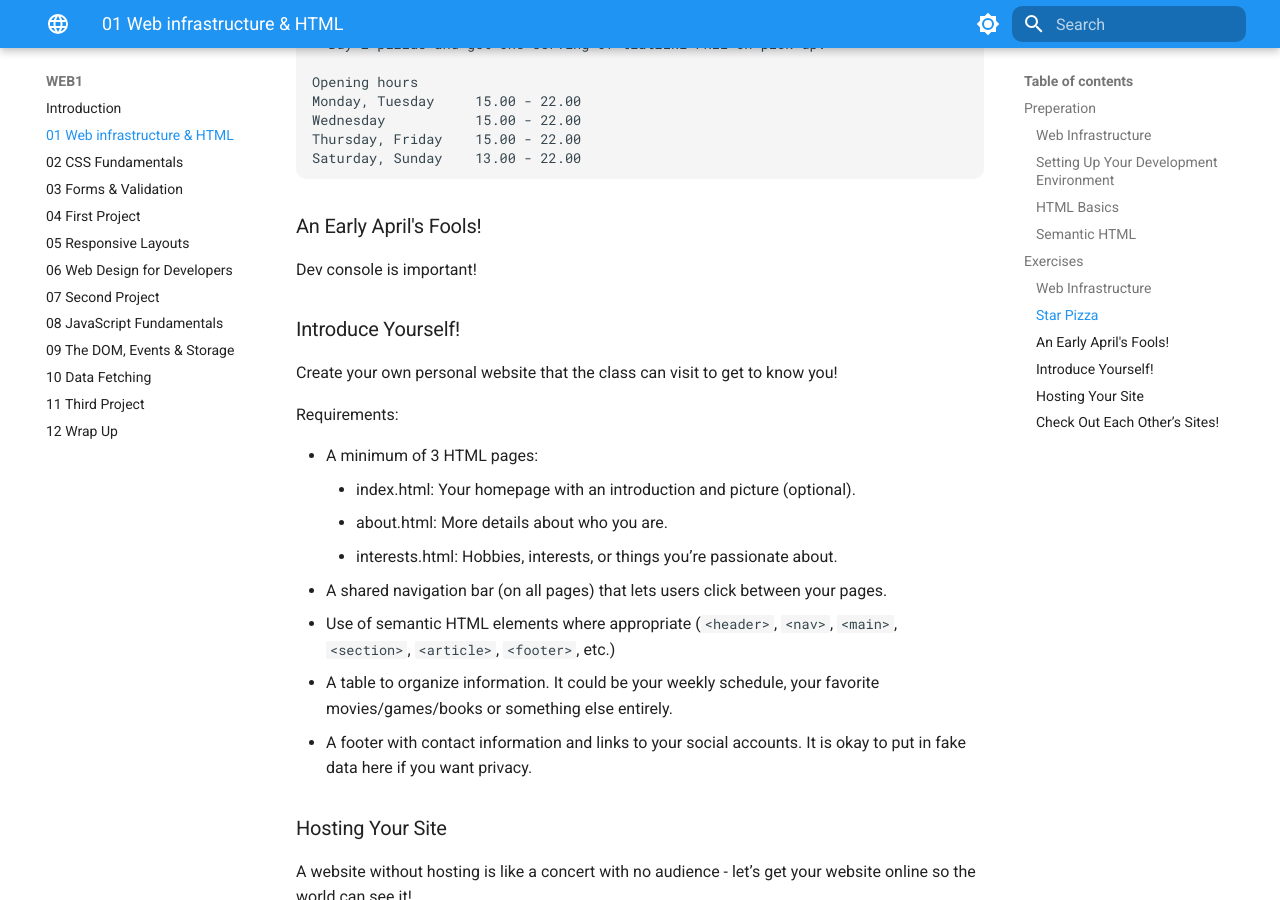
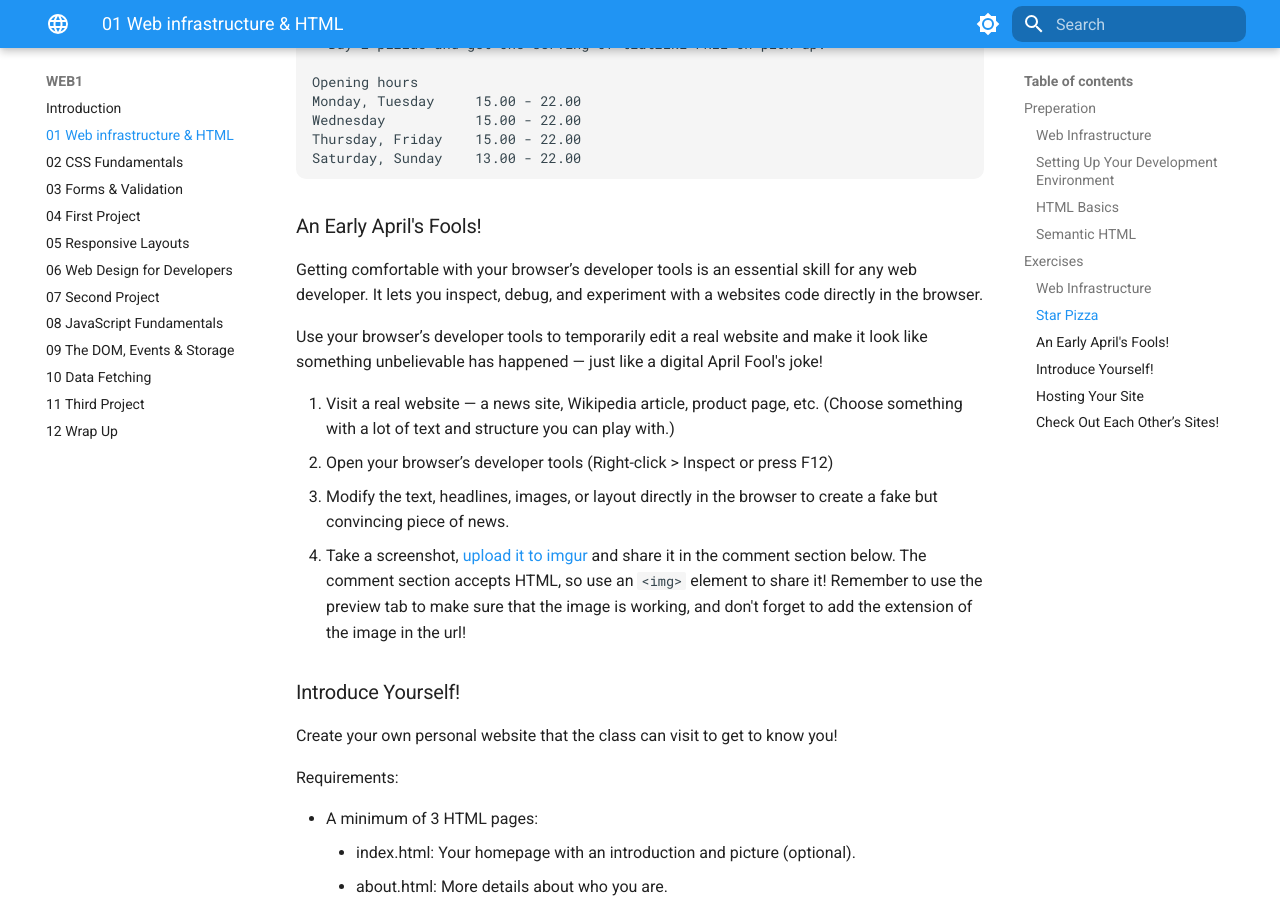
Before and after one commit to KasperKnop/WEB1, an MkDocs documentation site: the page built from docs/01-web-infrastructure-and-html.md, in a window 1280 px wide and 900 px high, scrolled down 2170 px. Built offline with MkDocs 1.6.1 and Material for MkDocs 9.7.7, drawn with Linux system fonts in a browser that asks for light colours; comment, search, counter and statistics services are not loaded.

Commit message:
Update 01-web-infrastructure-and-html.md

```diff
--- a/docs/01-web-infrastructure-and-html.md
+++ b/docs/01-web-infrastructure-and-html.md
@@ -91,7 +91,14 @@ Saturday, Sunday    13.00 - 22.00
 
 ### An Early April's Fools!
 
-Dev console is important!
+Getting comfortable with your browser’s developer tools is an essential skill for any web developer. It lets you inspect, debug, and experiment with a websites code directly in the browser.
+
+Use your browser’s developer tools to temporarily edit a real website and make it look like something unbelievable has happened — just like a digital April Fool's joke!
+
+1. Visit a real website — a news site, Wikipedia article, product page, etc. (Choose something with a lot of text and structure you can play with.)
+2. Open your browser’s developer tools (Right-click > Inspect or press F12)
+3. Modify the text, headlines, images, or layout directly in the browser to create a fake but convincing piece of news.
+4. Take a screenshot, [upload it to imgur](https://imgur.com/upload) and share it in the comment section below. The comment section accepts HTML, so use an `<img>` element to share it! Remember to use the preview tab to make sure that the image is working, and don't forget to add the extension of the image in the url!
 
 ### Introduce Yourself!
 
```
